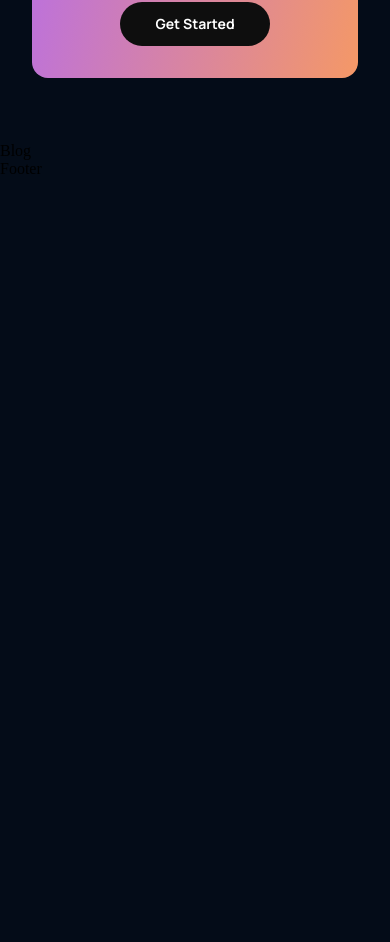
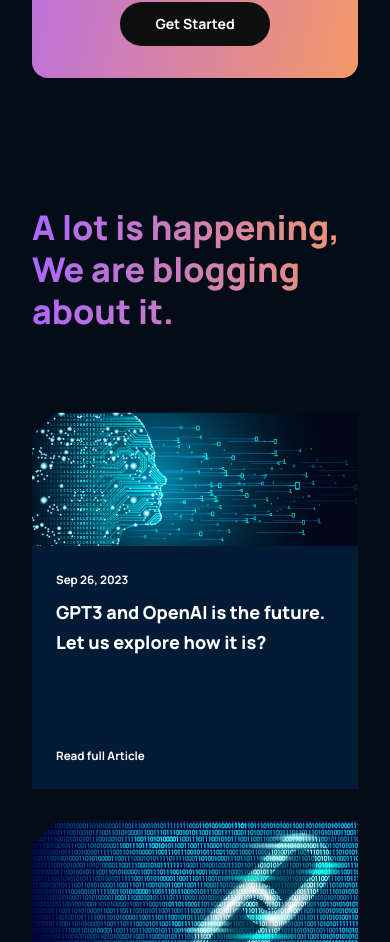
Before and after one commit to DanishQ1011/Modern-UI-UX-Webpage, a React (Create React App) app: page / in a window 390 px wide. Shown: the part 4391-5333 px from the top of the page. Before the commit the page ends 4569 px from the top, so only its background shows below. Built offline with nearby package versions, Linux system fonts and the light colour scheme.

Commit message:
Blog Section implemented

```diff
--- a/src/components/article/Article.css
+++ b/src/components/article/Article.css
@@ -0,0 +1,60 @@
+.gpt3__blog-container_article {
+    width: 100%;
+    height: 100%;
+
+    display: flex;
+    flex-direction: column;
+    background: var(--color-footer);
+}
+
+.gpt3__blog-container_article-image {
+    width: 100%;
+    height: 100%;
+    background: var(--color-bg);
+}
+
+.gpt3__blog-container_article-image img {
+    width: 100%;
+    height: 100%;
+}
+
+.gpt3__blog-container_article-content {
+    display: flex;
+    flex-direction: column;
+    justify-content: space-between;
+
+    padding: 1rem 1.5rem;
+    height: 100%;
+}
+
+.gpt3__blog-container_article-content p {
+    font-family: var(--font-family);
+    font-size: 11.65px;
+    font-weight: 700;
+    line-height: 35px;
+
+    color: #fff;
+}
+
+.gpt3__blog-container_article-content h3 {
+    font-family: var(--font-family);
+    font-size: 25.11px;
+    font-weight: 800;
+    line-height: 30.30px;
+
+    color: #fff;
+    margin-bottom: 5rem;
+    cursor: pointer;
+}
+
+.gpt3__blog-container_article-content p:last-child {
+    cursor: pointer;
+}
+
+
+@media screen and (max-width: 550px) {
+    .gpt3__blog-container_article-content h3 {
+        font-size: 18px;
+        line-height: 25p;
+    }
+}
--- a/src/components/article/Article.jsx
+++ b/src/components/article/Article.jsx
@@ -1,9 +1,22 @@
 import React from 'react';
 import './Article.css';
 
-const Article = () => {
+const Article = ({imgUrl, date, title}) => {
   return (
-    <div>Article</div>
+    <div className='gpt3__blog-container_article'>
+      <div className='gpt3__blog-container_article-image'>
+        <img src={imgUrl} alt='Blog image'/>
+      </div>
+      <div className='gpt3__blog-container_article-content'>
+        <div>
+          <p>{date}</p>
+          <h3>{title}</h3>
+        </div>
+        <p>
+          Read full Article
+        </p>
+      </div>
+    </div>
   )
 }
 
--- a/src/containers/blog/Blog.jsx
+++ b/src/containers/blog/Blog.jsx
@@ -1,9 +1,28 @@
 import React from 'react';
 import './blog.css';
+import  Article  from '../../components/article/Article';
+import{ blog01, blog02, blog03, blog04, blog05} from './imports';
 
 const Blog = () => {
   return (
-    <div>Blog</div>
+    <div className='gpt3__blog section__padding' id='blog'>
+      <div className='gpt3__blog-heading'>
+        <h1 className='gradient__text'>
+          A lot is happening, <br /> We are blogging about it.
+        </h1>
+      </div>
+      <div className='gpt3__blog-container'>
+        <div className='gpt3__blog-container_groupA'>
+          <Article imgUrl={blog01} date="Sep 26, 2023" title="GPT3 and OpenAI is the future. Let us explore how it is?"/>
+        </div>
+        <div className='gpt3__blog-container_groupB'>
+          <Article imgUrl={blog02} date="Sep 26, 2023" title="GPT3 and OpenAI is the future. Let us explore how it is?"/>
+          <Article imgUrl={blog03} date="Sep 26, 2023" title="GPT3 and OpenAI is the future. Let us explore how it is?"/>
+          <Article imgUrl={blog04} date="Sep 26, 2023" title="GPT3 and OpenAI is the future. Let us explore how it is?"/>
+          <Article imgUrl={blog05} date="Sep 26, 2023" title="GPT3 and OpenAI is the future. Let us explore how it is?"/>
+        </div>
+      </div>
+    </div>
   )
 }
 
--- a/src/containers/blog/blog.css
+++ b/src/containers/blog/blog.css
@@ -0,0 +1,78 @@
+.gpt3__blog {
+    display: flex;
+    flex-direction: column;
+}
+
+.gpt3__blog-heading {
+    width: 100%;
+    text-align: left;
+
+    margin-bottom: 5rem;
+}
+
+.gpt3__blog-heading h1 {
+    font-size: 62px;
+    line-height: 75px;
+    font-family: var(--font-family);
+    font-weight: 800;
+}
+
+.gpt3__blog-container {
+    display: flex;
+    flex-direction: row;
+}
+
+.gpt3__blog-container_groupA {
+    flex: 0.75;
+    margin-right: 2rem;
+}
+
+.gpt3__blog-container_groupB {
+    flex: 1;
+
+    display:grid;
+    grid-template-columns: repeat(2, 1fr);
+    grid-gap: 2rem;
+}
+
+@media screen and (max-width: 990px) {
+    .gpt3__blog-container {
+        flex-direction: column-reverse;
+    }
+
+
+    .gpt3__blog-container_groupA {
+        margin: 2rem 0;
+    }
+
+    .gpt3__blog-container_groupA .gpt3__blog-container_article  {
+       width: 48%;
+    }
+
+    .gpt3__blog-container_groupA .gpt3__blog-container_article-image {
+        height: 250px;
+    }
+}
+
+@media screen and (max-width: 700px) {
+    .gpt3__blog-container_groupB {
+        grid-template-columns: repeat(1, 1fr);
+    }
+
+    .gpt3__blog-container_groupA .gpt3__blog-container_article  {
+       width: 100%;
+    }
+
+    .gpt3__blog-heading h1 {
+        font-size: 46px;
+        line-height: 52px;
+    }
+}
+
+@media screen and (max-width: 550px) {
+    .gpt3__blog-heading h1 {
+        font-size: 34px;
+        line-height: 42px;
+    }
+
+}
--- /dev/null
+++ b/src/containers/blog/imports.js
@@ -0,0 +1,13 @@
+import blog01 from '../../assets/blog01.png';
+import blog02 from '../../assets/blog02.png';
+import blog03 from '../../assets/blog03.png';
+import blog04 from '../../assets/blog04.png';
+import blog05 from '../../assets/blog05.png';
+
+export{
+    blog01,
+    blog02,
+    blog03,
+    blog04,
+    blog05,
+}
```
